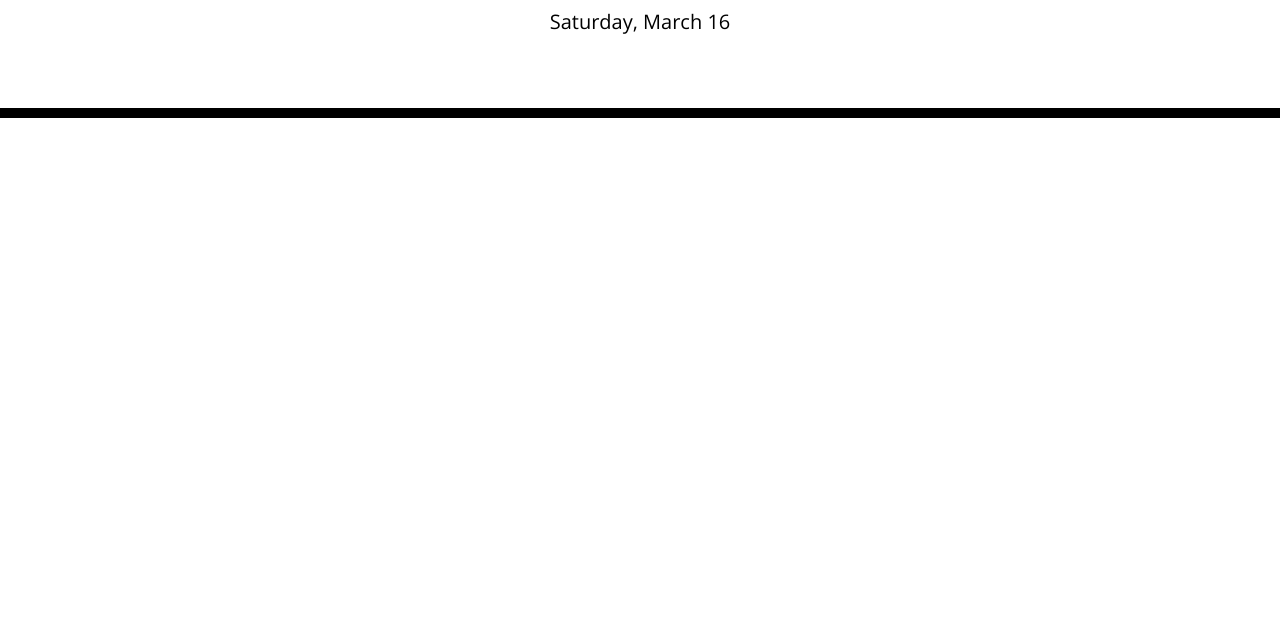
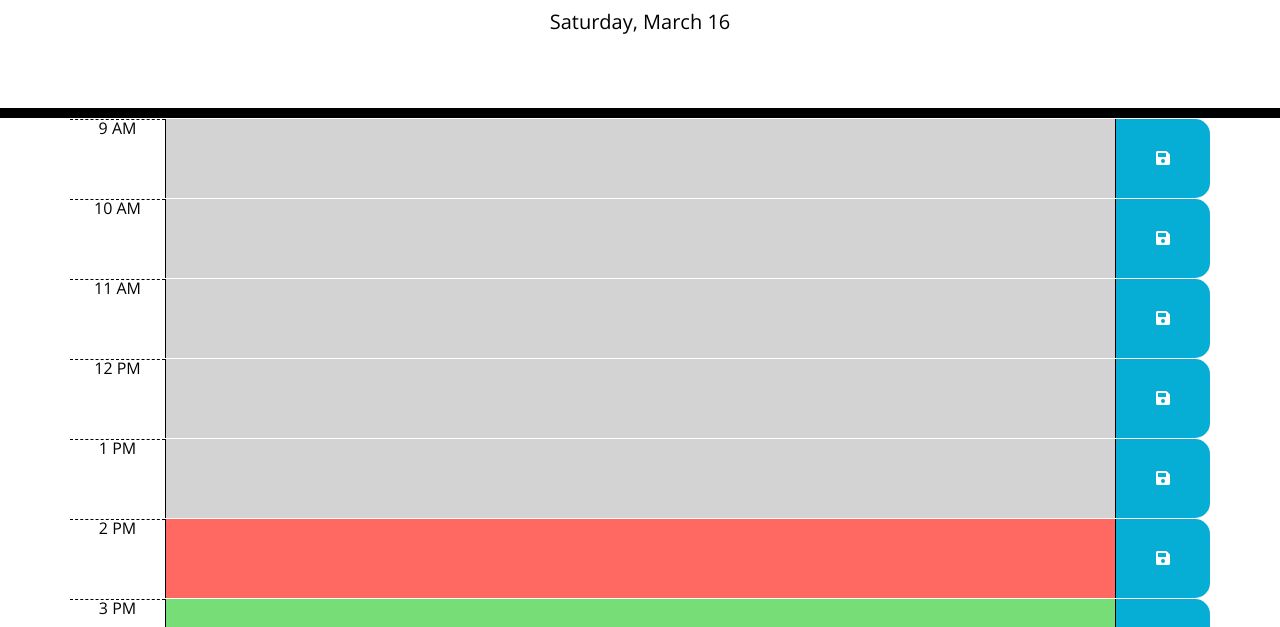
Before and after one commit to sridharaniruddha/workday-organiser, a plain HTML site: page index.html in a window 1280 px wide. Shown: the part 169-796 px from the top of the page. Drawn offline with nearby package versions, Linux system fonts and the light colour scheme.

Commit message:
organised timeblocks

```diff
--- a/assets/css/style.css
+++ b/assets/css/style.css
@@ -41,6 +41,8 @@ body {
     background-color: #ffffff;
     color: #000000;
     border-top: 1px dashed #000000;
+    align-items: center;
+    justify-content: center;
   }
 
   .past {
@@ -64,6 +66,9 @@ body {
     border-bottom-right-radius: 15px;
     background-color: #06aed5;
     color: white;
+    display: flex;
+    align-items: center;
+    justify-content: center;
   }
 
   .saveBtn i:hover {
--- a/assets/js/script.js
+++ b/assets/js/script.js
@@ -1,3 +1,4 @@
+$(document).ready(function () {
     // Displaying the date today on top of the page
     var currentDate = dayjs();
     $("#currentDay").text(currentDate.format('dddd, MMMM D'))
@@ -7,7 +8,7 @@ function createTimeBlocks() {
         const container = $('.container')
 
         // Current hour/block using day.js
-    const currentHour = day.js().hour()
+        const currentHour = dayjs().hour()
 
         //creating array for standard hours and business hours
         const businessHours = ['9 AM', '10 AM', '11 AM', '12 PM', '1 PM', '2 PM', '3 PM', '4 PM', '5 PM']
@@ -27,11 +28,6 @@ function createTimeBlocks() {
             const hourCol = $('<div>').addClass('col-md-1 hour').text(hour)
             const textAreaCol = $('<textarea>').addClass('col-md-10 description')
 
-        // Append elements to container
-        timeBlock.append(hourCol, textAreaCol, saveBtnCol);
-        container.append(timeBlock);
-        saveBtnCol.append(saveBtn)
-
             // assign colours for events
 
             if (index + 9 < currentHour) {
@@ -45,7 +41,9 @@ function createTimeBlocks() {
             // Load saved event from local storage
             const savedEvent = localStorage.getItem(hour)
             if (savedEvent) {
+                // textAreaCol = $('<textarea>').addClass('col-md-10 description')
                 textAreaCol.val(savedEvent)
+
             }
 
             const saveBtnCol = $('<div>').addClass('col-md-1 saveBtn')
@@ -57,9 +55,15 @@ function createTimeBlocks() {
                 localStorage.setItem(hour, eventText)
             })
 
+            // Append elements to container
+            timeBlock.append(hourCol, textAreaCol, saveBtnCol)
+            container.append(timeBlock)
+            saveBtnCol.append(saveBtn)
 
         })
+    }
 
+    // No longer using a separate function to assign colours, check above
     // nested unction for assigning colours to timeblocks based on past/future activity
     // function colorBlock() {
     //     var currentTime = dayjs().hour()
@@ -82,8 +86,7 @@ function createTimeBlocks() {
     // }
 
     // call nested function
-    // colourBlock()
+
     // call for function
     createTimeBlocks()
-
-}
+})
```
Lines whose indentation alone changed are shown as unchanged.
